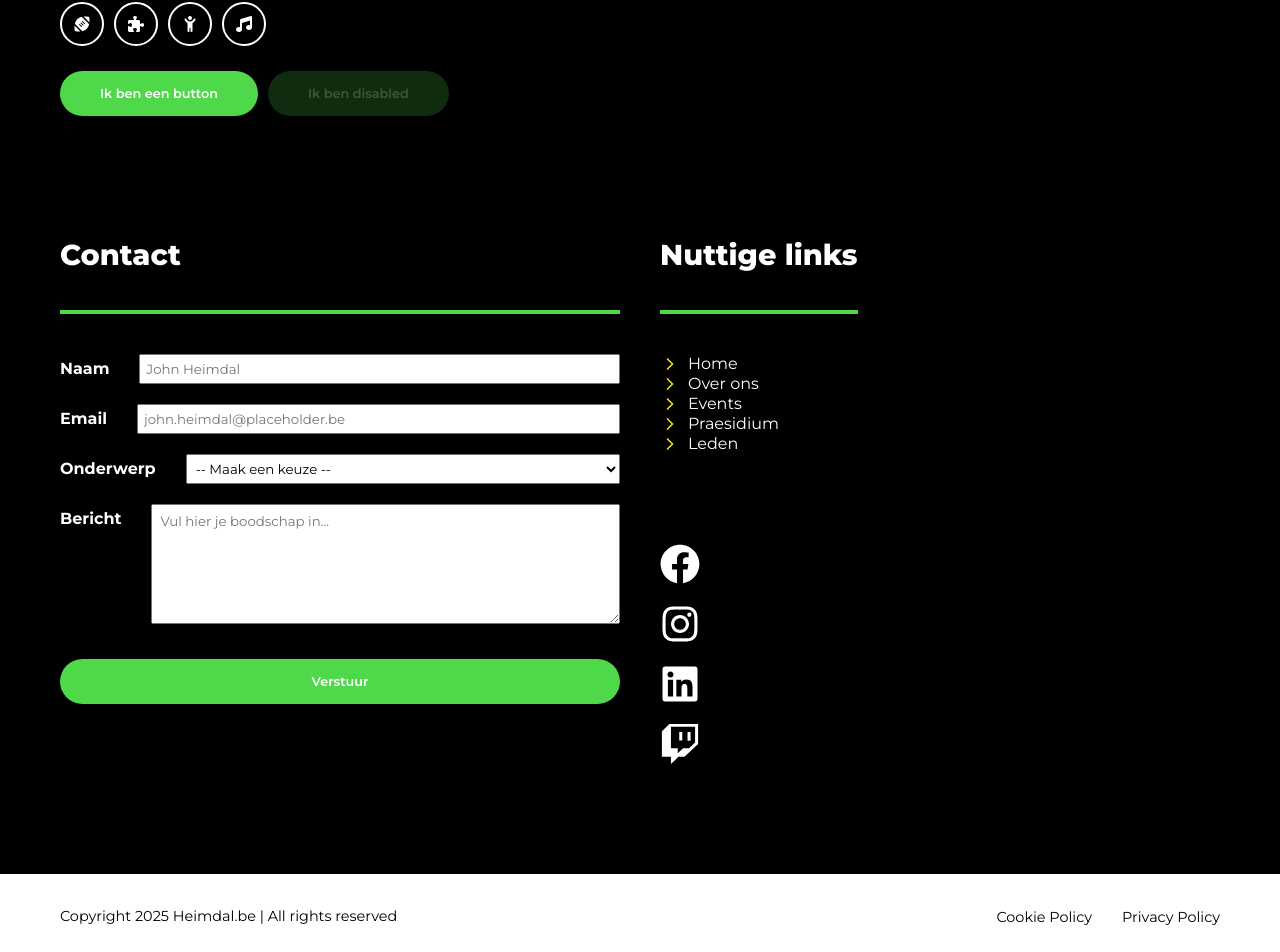
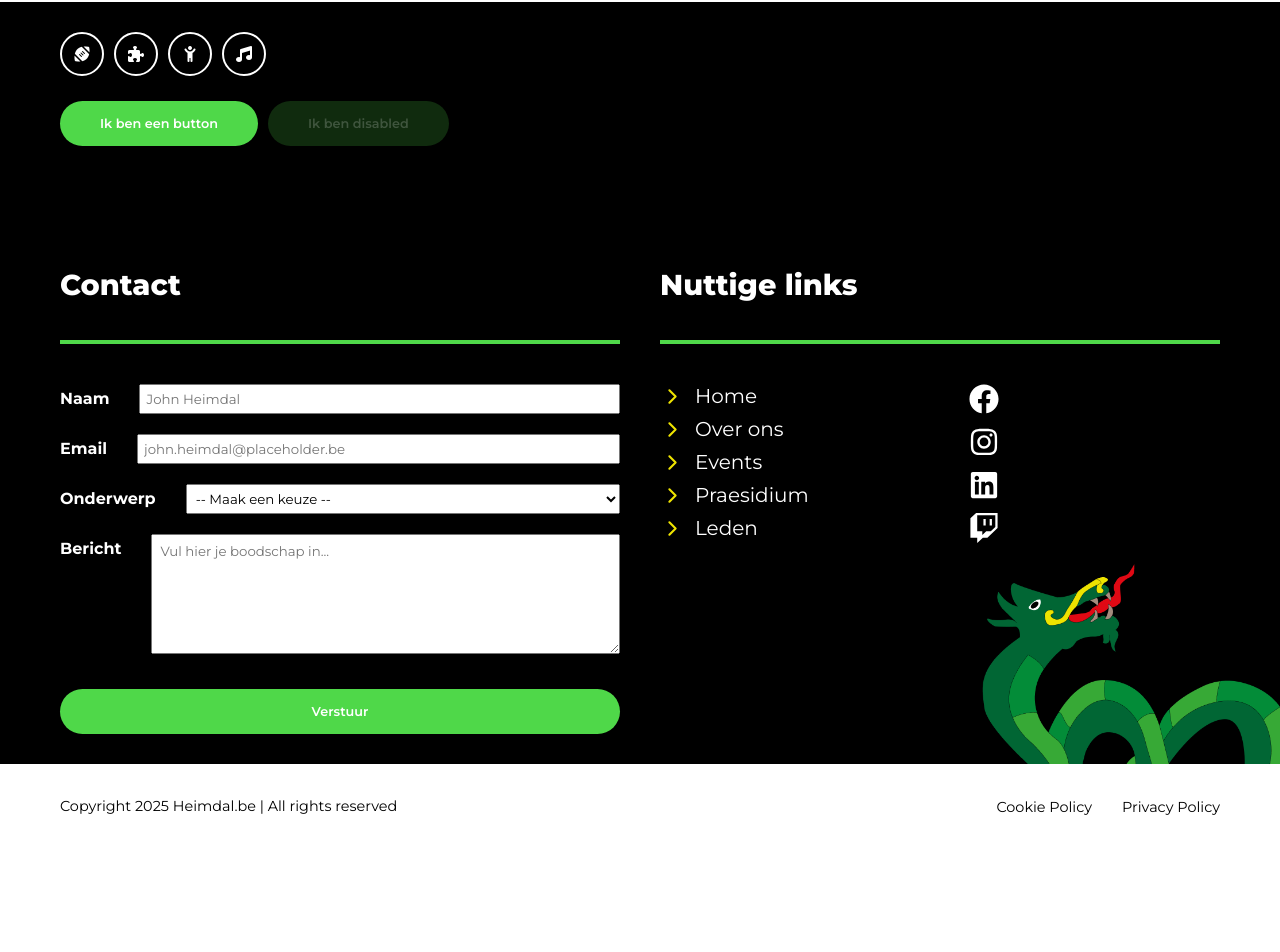
Before and after one commit to Heimdalbe/Mimisbrunnr-frontend, a React (Vite) app in the folder mimisbrunnr-frontend/: page /huisstijl in a window 1280 px wide. Shown: the part 933-1885 px from the top of the page. After the commit the page ends 1782 px from the top, so only its background shows below. Built offline with nearby package versions, Linux system fonts and the light colour scheme.

Commit message:
Big footer bijna af
Jormungandr is nog niet helemaal perfect qua size enzo, moet nog beetje getweaked worden. Verder is het wel af denk ik

```diff
--- a/mimisbrunnr-frontend/src/components/Footer/Big Footer/BigFooter.css
+++ b/mimisbrunnr-frontend/src/components/Footer/Big Footer/BigFooter.css
@@ -1,3 +1,12 @@
+.dark-bg .container {
+  padding-bottom: 0 !important;
+  padding-right: 0 !important;
+}
+
+.big-footer {
+  position: relative;
+}
+
 .footer-title-container {
   border-bottom: 4px solid var(--green);
   margin-bottom: 40px;
@@ -24,6 +33,22 @@ form {
   min-width: 0;
 }
 
+.jormungandr-wrapper {
+  position: absolute;
+  bottom: 0;
+  right: 0;
+  width: 300px;
+  height: 200px;
+  overflow: hidden;
+}
+
+.jormungandr {
+  width: 100%;
+  transform: scale(1.07);
+  transform-origin: top;
+}
+
+
 @media (max-width: 1028px) {
   .footer-sections {
     flex-direction: column;
@@ -32,4 +57,8 @@ form {
   .footer-sections>* {
     width: 100%;
   }
+
+  .jormungandr {
+    display: none;
+  }
 }
--- a/mimisbrunnr-frontend/src/components/Footer/Big Footer/BigFooter.jsx
+++ b/mimisbrunnr-frontend/src/components/Footer/Big Footer/BigFooter.jsx
@@ -6,10 +6,17 @@ const BigFooter = () => {
   return (
     <div className='dark-bg'>
       <div className='container'>
-        <div className="big-footer">
+        <div className='big-footer'>
           <div className="footer-sections">
             <ContactSection />
             <NuttigeLinksSection />
+          </div>
+          <div className="jormungandr-wrapper">
+            <img
+              className="jormungandr"
+              src="Jormungandr.png"
+              alt="Jormungandr"
+            />
           </div>
         </div>
       </div>
--- /dev/null
+++ b/mimisbrunnr-frontend/src/components/Footer/Big Footer/ContactSection/ContactForm/ContactForm.css
@@ -0,0 +1,3 @@
+button {
+  margin-bottom: 30px;
+}
--- a/mimisbrunnr-frontend/src/components/Footer/Big Footer/ContactSection/ContactForm/FooterContactForm.jsx
+++ b/mimisbrunnr-frontend/src/components/Footer/Big Footer/ContactSection/ContactForm/FooterContactForm.jsx
@@ -1,5 +1,6 @@
 import InputField from "../../../../Form/InputField/InputField";
 import SelectField from "../../../../Form/SelectField/SelectField";
+import './ContactForm.css';
 
 const FooterContactForm = () => {
 
--- a/mimisbrunnr-frontend/src/components/Footer/Big Footer/NuttigeLinksSection/NuttigeLinks.css
+++ b/mimisbrunnr-frontend/src/components/Footer/Big Footer/NuttigeLinksSection/NuttigeLinks.css
@@ -1,11 +1,18 @@
 .nuttige-links {
   display: flex;
+  padding-right: 60px;
 }
 
 .nuttige-links-mobile {
   display: none;
   justify-content: center;
   width: 100%;
+}
+
+.nuttige-links-desktop-bottom {
+  display: flex;
+  align-items: flex-start;
+  gap: 100px;
 }
 
 @media (max-width: 1028px) {
--- a/mimisbrunnr-frontend/src/components/Footer/Big Footer/NuttigeLinksSection/NuttigeLinks/NuttigeLink.css
+++ b/mimisbrunnr-frontend/src/components/Footer/Big Footer/NuttigeLinksSection/NuttigeLinks/NuttigeLink.css
@@ -1,13 +1,20 @@
 .nuttige-link {
   display: flex;
   align-items: center;
-  gap: 8px;
+  gap: 10px;
   color: var(--white);
   text-decoration: none;
   font-style: normal;
+  font-size: 20px;
 }
 
 .link-icon {
   color: var(--yellow);
-  font-size: 20px;
+  font-size: 25px;
 }
+
+.nuttige-links {
+  display: flex;
+  flex-direction: column;
+  gap: 8px;
+}
--- a/mimisbrunnr-frontend/src/components/Footer/Big Footer/NuttigeLinksSection/NuttigeLinks/NuttigeLinks.jsx
+++ b/mimisbrunnr-frontend/src/components/Footer/Big Footer/NuttigeLinksSection/NuttigeLinks/NuttigeLinks.jsx
@@ -3,7 +3,7 @@ import './NuttigeLink.css';
 
 const NuttigeLinks = () => {
   return (
-    <div>
+    <div className="nuttige-links">
       <NuttigeLink link={"/"} text={"Home"} />
       <NuttigeLink link={"/over-ons"} text={"Over ons"} />
       <NuttigeLink link={"/evenementen"} text={"Events"} />
--- a/mimisbrunnr-frontend/src/components/Footer/Big Footer/NuttigeLinksSection/NuttigeLinksSection.jsx
+++ b/mimisbrunnr-frontend/src/components/Footer/Big Footer/NuttigeLinksSection/NuttigeLinksSection.jsx
@@ -8,8 +8,10 @@ const NuttigeLinksSection = () => {
     <div className="nuttige-links">
       <div className="nuttige-links-desktop">
         <FooterTitle title={"Nuttige links"} isDark={false} />
-        <NuttigeLinks />
-        <SocialsList />
+        <div className="nuttige-links-desktop-bottom">
+          <NuttigeLinks />
+          <SocialsList />
+        </div>
       </div>
       <div className="nuttige-links-mobile">
         <SocialsList />
--- a/mimisbrunnr-frontend/src/components/Socials/Socials.css
+++ b/mimisbrunnr-frontend/src/components/Socials/Socials.css
@@ -1,7 +1,7 @@
 .socials-list {
-  margin: 90px 0 70px;
+  margin: 0;
   display: flex;
-  gap: 10px;
+  gap: 20px;
 }
 
 .social-link {
@@ -17,5 +17,10 @@
 @media (min-width: 1028px) {
   .socials-list {
     flex-direction: column;
+    gap: 5px;
+  }
+
+  .social-link {
+    font-size: 30px;
   }
 }
```
Also changed, not shown: mimisbrunnr-frontend/public/Jormungandr.png (added).
